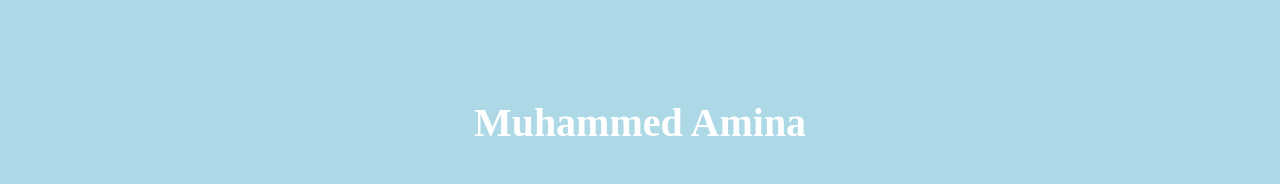
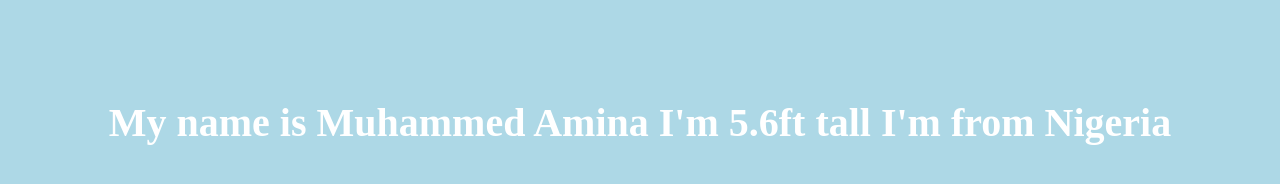
Before and after one commit to mimalson/print-name-country-height-, a plain HTML site: page index.html in a window 1280 px wide. Drawn offline with Linux system fonts and the light colour scheme.

Commit message:
Update index.html

```diff
--- a/index.html
+++ b/index.html
@@ -13,14 +13,16 @@
             color: white;
             padding-top: 5%;
             font-size: 20px;
-            font-weight: 40px;
+            font-weight: 20px;
         }
     </style>
 </head>
 
 <body>
     <script>
-        document.write("<h1> Muhammed Amina </h1")
+        document.write("<h1> My name is Muhammed Amina </h1")
+        document.write("<h1> I'm 5.6ft tall</h1")
+        document.write("<h1> I'm from Nigeria </h1")
     </script>
 </body>
 </html>
```
